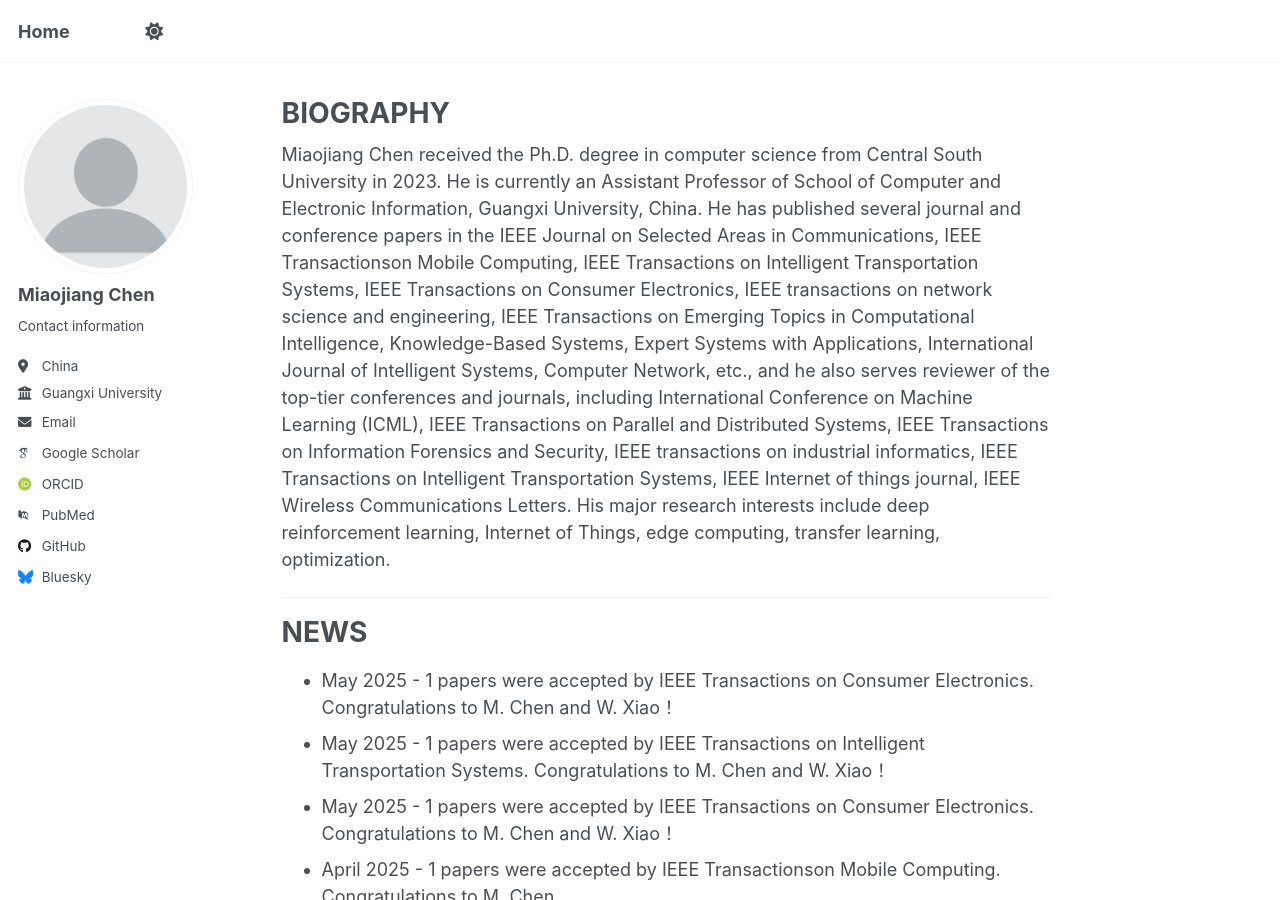
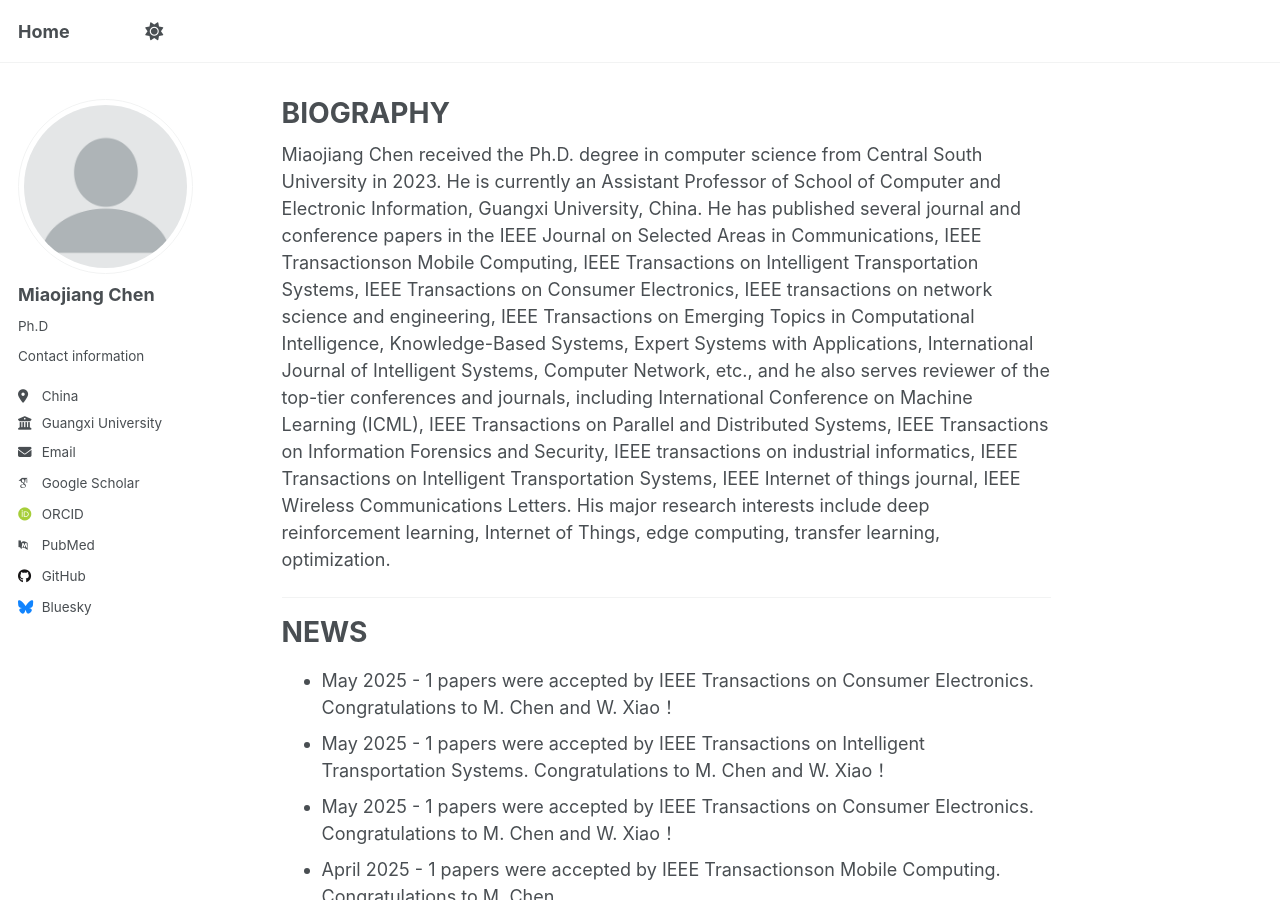
Before and after one commit to mjchen-cs/mjchen-cs.github.io, a Jekyll site: the page built from _pages/about.md, in a window 1280 px wide and 900 px high. Built offline with Jekyll 4.4.1, drawn with Linux system fonts in a browser that asks for light colours; some web fonts are replaced.

```diff
--- a/_config.yml
+++ b/_config.yml
@@ -24,7 +24,7 @@ author:
   # Biographic information
   avatar           : "profile.png"
   name             : "Miaojiang Chen"
-  pronouns         : # example: "she/her"
+  pronouns         : "Ph.D"
   bio              : "Contact information"
   location         : "China"
   employer         : "Guangxi University"
```
